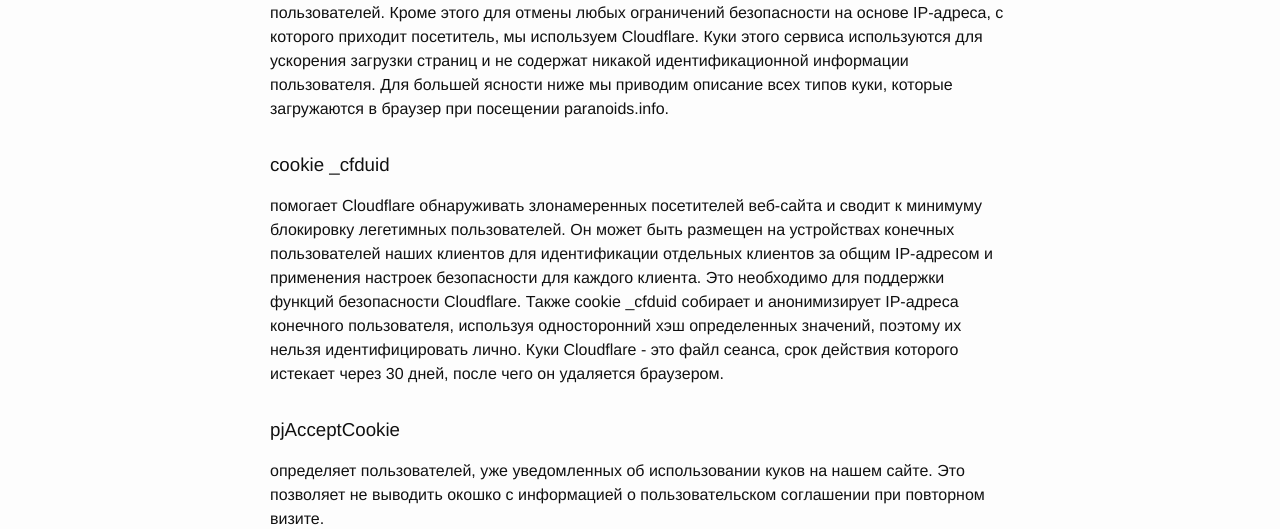
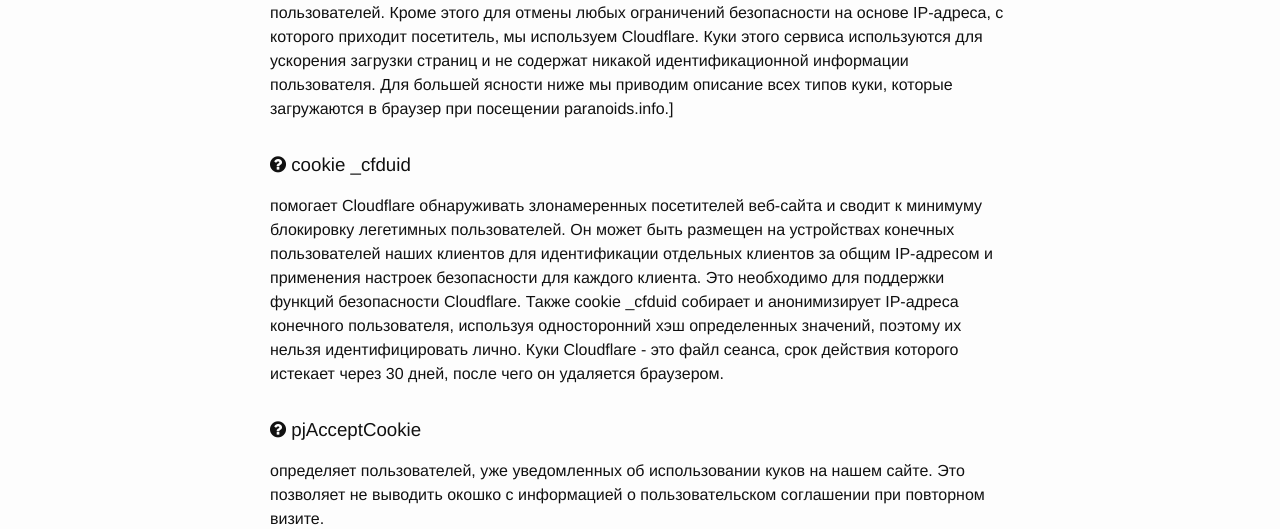
Before and after one commit to 2b7E1n6D0e5R7/2b7E1n6D0e5R7.github.io, a Jekyll site: the page built from _pages/privacy-policy.md, in a window 1280 px wide. Shown: the part 260-789 px from the top of the page. Built offline with Jekyll 4.4.1, drawn with Linux system fonts in a browser that asks for light colours; some of the changed text lies outside the part shown.

Commit message:
Update privacy-policy.md

```diff
--- a/_pages/privacy-policy.md
+++ b/_pages/privacy-policy.md
@@ -5,12 +5,12 @@ permalink: /privacy-policy/
 ---
 # Пользовательское соглашение о использовании Cookies.
 
-На нашем сайте встроены индексирующие продукты Google и Yandex, благодаря которым проект легко найти в поисковике. Помимо того, что они индексируют сайт, они могут отслеживать наших пользователей. Кроме этого для отмены любых ограничений безопасности на основе IP-адреса, с которого приходит посетитель, мы используем Cloudflare. Куки этого сервиса используются для ускорения загрузки страниц и не содержат никакой идентификационной информации пользователя. Для большей ясности ниже мы приводим описание всех типов куки, которые загружаются в браузер при посещении paranoids.info.
+На нашем сайте встроены индексирующие продукты Google и Yandex, благодаря которым проект легко найти в поисковике. Помимо того, что они индексируют сайт, они могут отслеживать наших пользователей. Кроме этого для отмены любых ограничений безопасности на основе IP-адреса, с которого приходит посетитель, мы используем Cloudflare. Куки этого сервиса используются для ускорения загрузки страниц и не содержат никакой идентификационной информации пользователя. Для большей ясности ниже мы приводим описание всех типов куки, которые загружаются в браузер при посещении paranoids.info.]
 
-### cookie _cfduid
+<h3><i class="fa fa-question-circle" aria-hidden="true"></i> cookie _cfduid</h3>
 помогает Cloudflare обнаруживать злонамеренных посетителей веб-сайта и сводит к минимуму блокировку легетимных пользователей.  Он может быть размещен на устройствах конечных пользователей наших клиентов для идентификации отдельных клиентов за общим IP-адресом и применения настроек безопасности для каждого клиента. Это необходимо для поддержки функций безопасности Cloudflare. Также cookie _cfduid собирает и анонимизирует IP-адреса конечного пользователя, используя односторонний хэш определенных значений, поэтому их нельзя идентифицировать лично. Куки Cloudflare - это файл сеанса, срок действия которого истекает через 30 дней, после чего он удаляется браузером.
 
-### pjAcceptCookie
+<h3><i class="fa fa-question-circle" aria-hidden="true"></i> pjAcceptCookie</h3>
 определяет пользователей, уже уведомленных об использовании куков на нашем сайте. Это позволяет не выводить окошко с информацией о пользовательском соглашении при повторном визите.
 
 Продолжая работу с сайтом, вы соглашаетесь на эти условия. Рекомендуем прочитать нашу [статью<i class="fa fa-external-link"></i>]({{site.baseurl}}/about-cookies "О cookies на чистоту."){:class="link_page"}{:target="_blank"} о кукисах и борьбе с ними.
```
